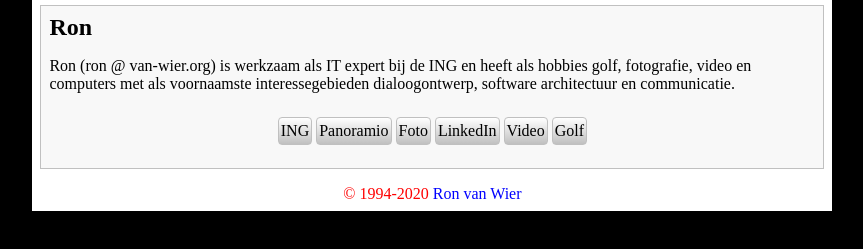
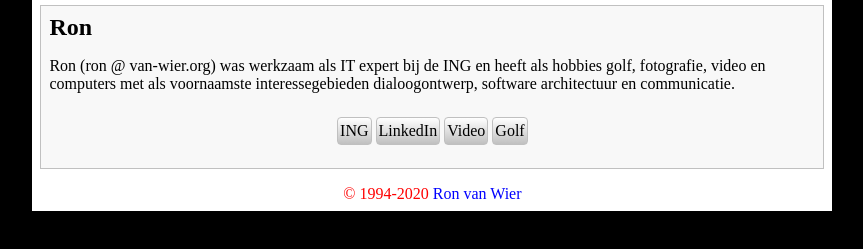
Before and after one commit to ronvwier/ronvwier.github.io, a plain HTML site: page index.html in a window 1280 px wide. Shown: the part 133-382 px from the top of the page, without its empty margins (6-869 px from the left). Drawn offline with Linux system fonts and the light colour scheme.

Commit message:
Update index.html

```diff
--- a/index.html
+++ b/index.html
@@ -15,7 +15,7 @@ van Wier</h1>
 
 <div class="person">
 <h2>Ron</h2>
-<p>Ron (ron @ van-wier.org) is
+<p>Ron (ron @ van-wier.org) was
 werkzaam als IT expert bij de ING en heeft als hobbies golf, fotografie, video
 en computers met als voornaamste interessegebieden dialoogontwerp, software
 architectuur en communicatie.
@@ -23,8 +23,6 @@ architectuur en communicatie.
 
 <div class="links">
 <a href="http://www.ing.nl/" title="Het bedrijf waar ik werk">ING</a>
-<a href="http://www.panoramio.com/user/1955231" title="Mijn foto's in google earth">Panoramio</a>
-<a href="http://picasaweb.google.com/ronvwier/" title="Mijn foto's op Picasa">Foto</a>
 <a href="http://www.linkedin.com/in/ronvwier" title="Mijn profiel op LinkedIn">LinkedIn</a>
 <a href="http://www.youtube.com/user/ronvwier" title="Mijn video's op YouTube">Video</a>
 <a href="http://www.golfbaansloten.nl/" title="Mijn golfclub">Golf</a>
```
